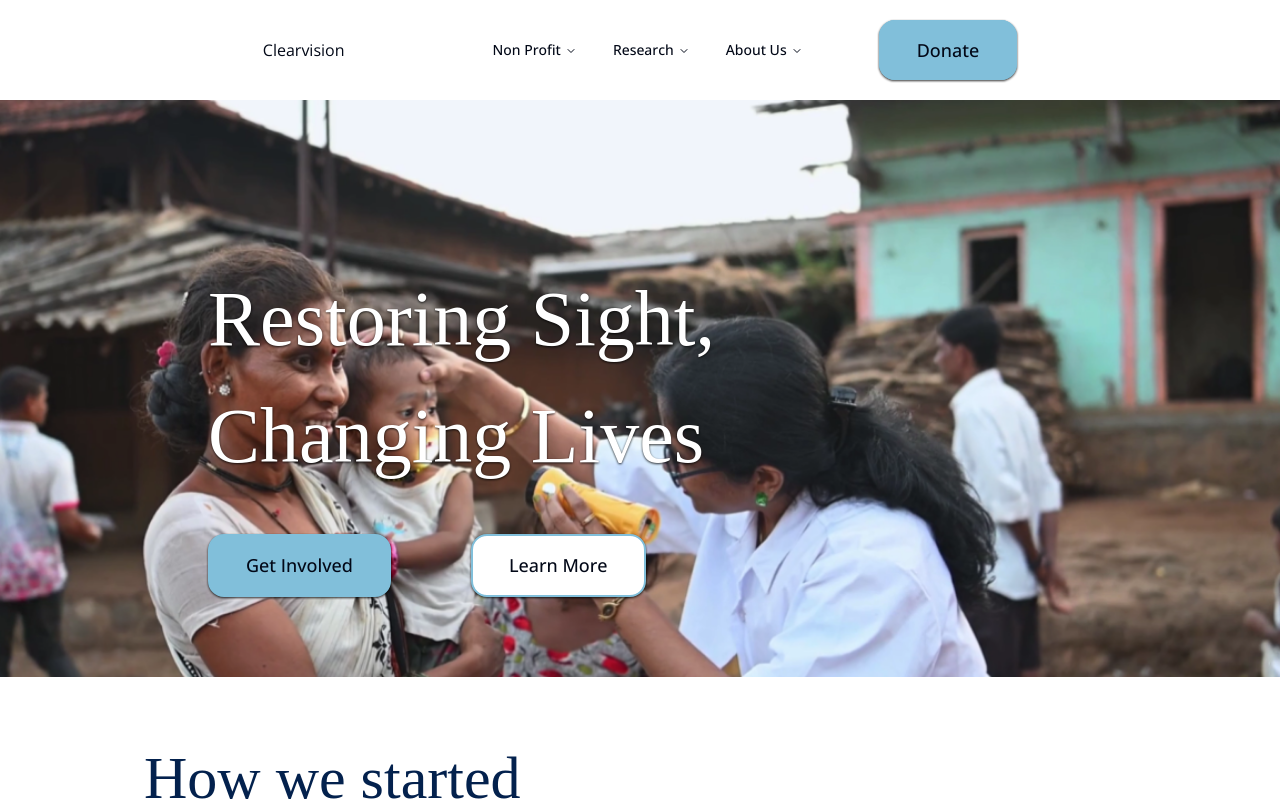
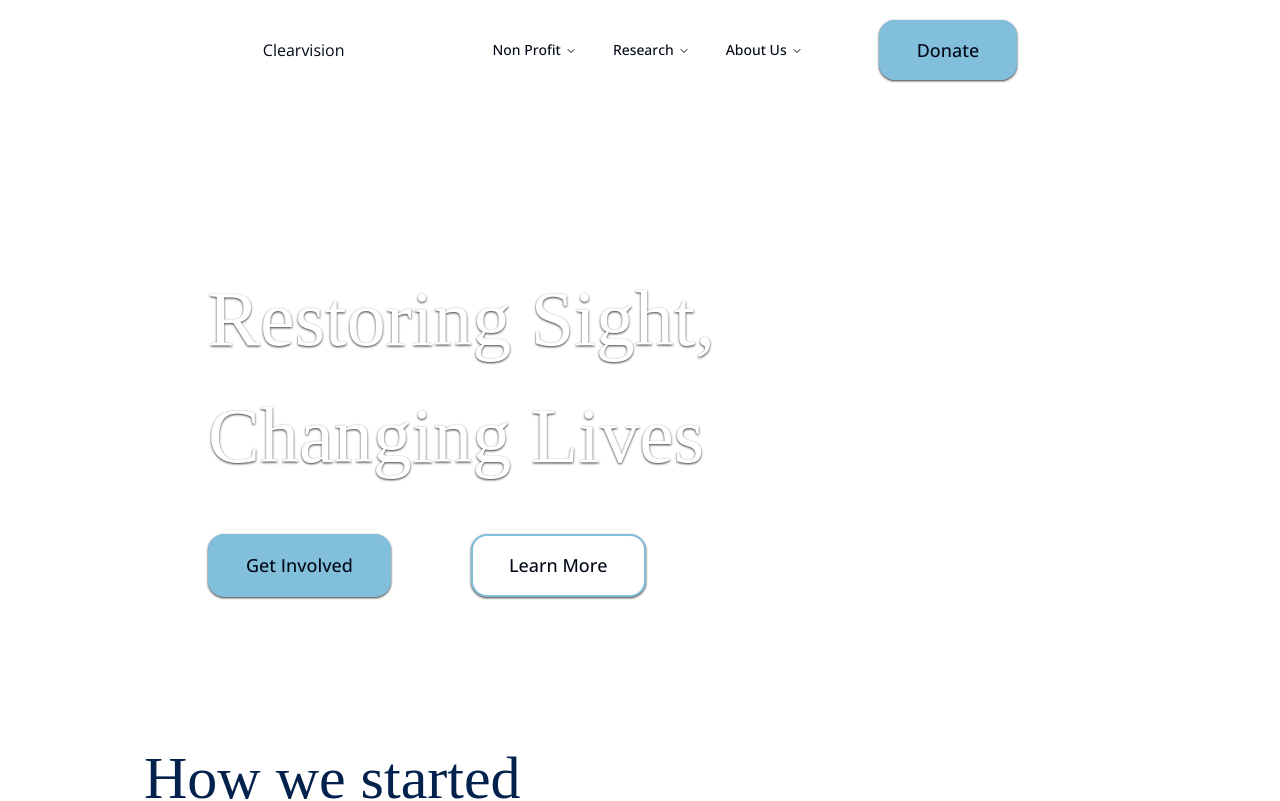
Before and after one commit to samriddhighosh/clearvision, a Next.js app: page / in a window 1280 px wide. Shown: the top 801 px of the page. Built offline with nearby package versions, Linux system fonts and the light colour scheme; a web font is replaced by a local one.

Commit message:
version 2

```diff
--- a/app/(root)/page.tsx
+++ b/app/(root)/page.tsx
@@ -7,7 +7,7 @@ import Division from "@/components/Division";
 export default function Home() {
   return (
    <div>
-    <section className="items-center w-full px-52 py-20 bg-[url(@/public/hero_home.png)] bg-no-repeat bg-cover">
+    <section className="items-center w-full px-52 py-20">
       <h1 className="main">Restoring Sight, Changing Lives</h1>
       <div className="flex gap-20 text-center">
         <button className="button">Get Involved</button>
```
